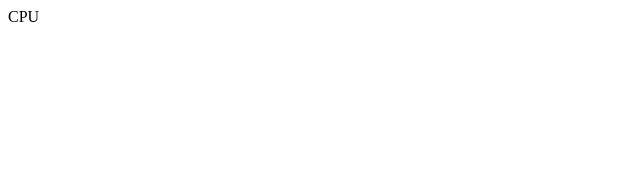
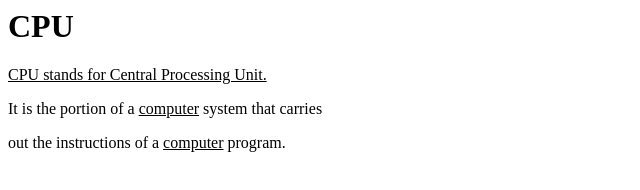
Before and after one commit to iamneo-production/fbbfafdbeafcdaadaeccdfffebaeceaec, a website: page public/index.html in a window 1280 px wide. Shown: the whole page, without its empty margins (0-640 px from the left). Drawn offline with Linux system fonts and the light colour scheme.

Commit message:
Backup Commit

```diff
--- a/public/index.html
+++ b/public/index.html
@@ -1,2 +1,6 @@
 <html>
-    <head>CPU</head>
+    <body>
+        <h1> CPU </h1>
+        <p><u>CPU stands for Central Processing Unit.</u></p>
+        <p>It is the portion of a <u>computer</u> system that carries</p>
+        <p>out the instructions of a <u>computer</u> program.</p>
```
